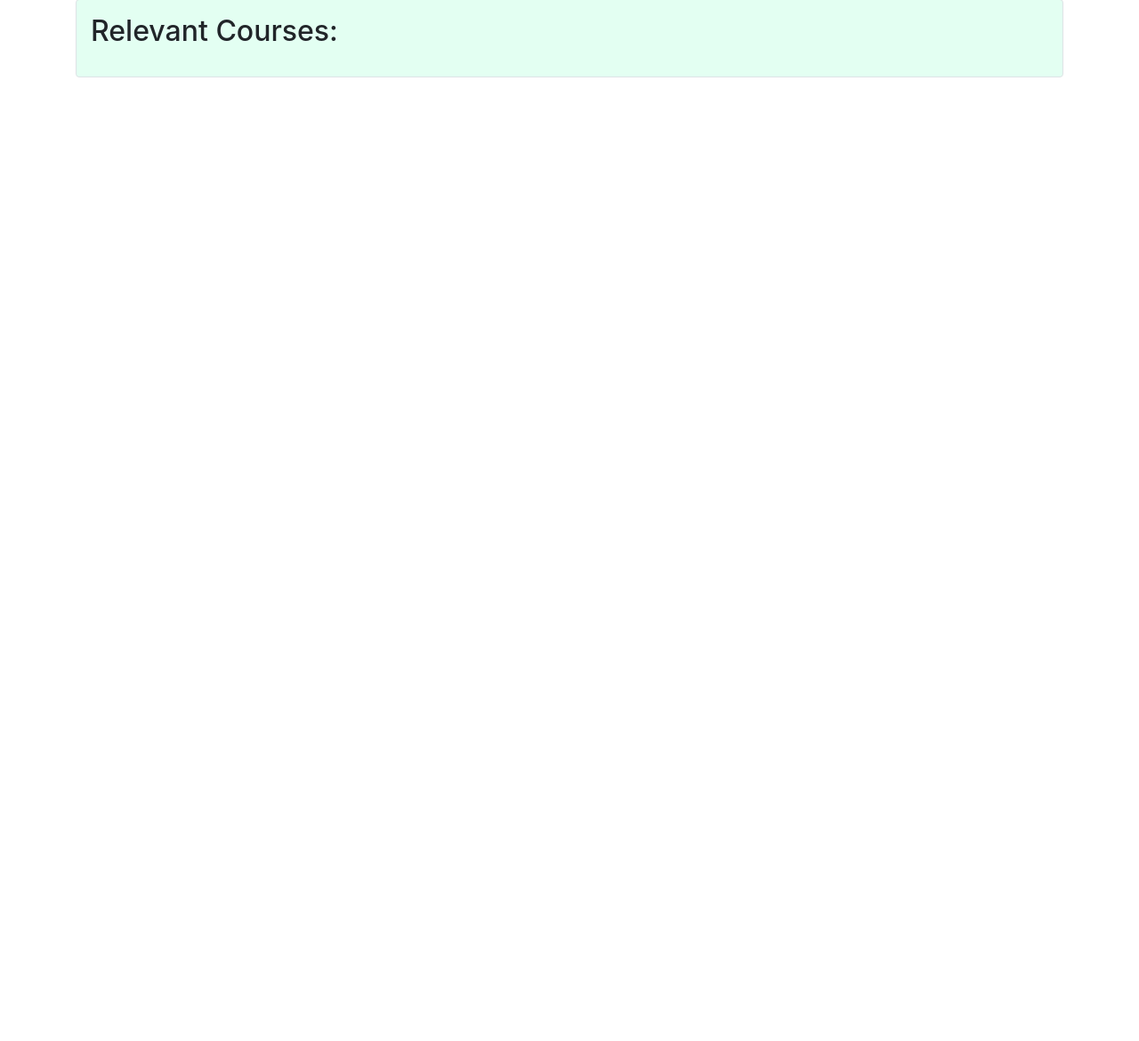
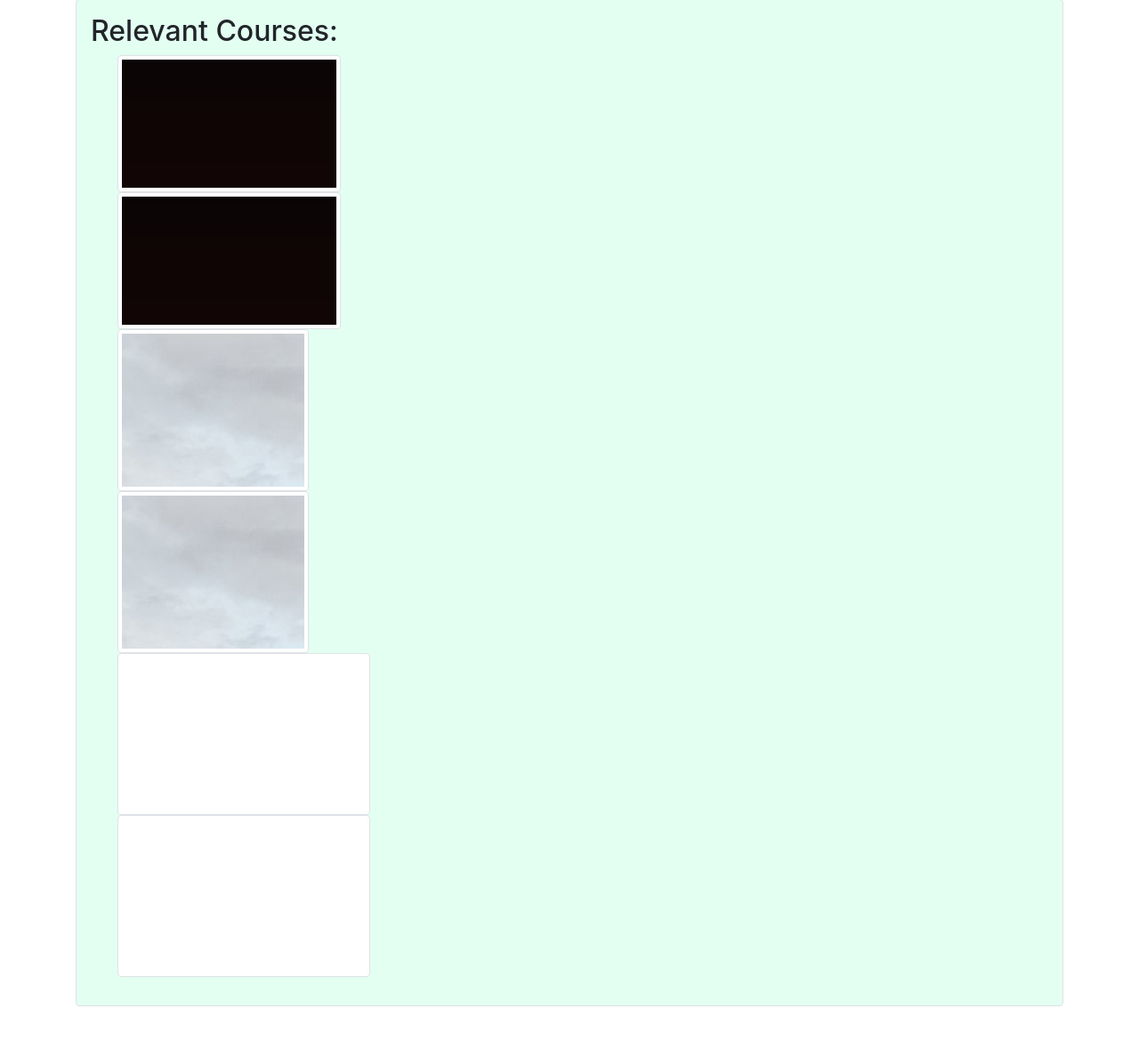
Before and after one commit to Justins574/Justins574.github.io, a plain HTML site: page index.html in a window 1280 px wide. Shown: the part 3776-4946 px from the top of the page at 89% size. Before the commit the page ends 4191 px from the top, so only its background shows below. Drawn offline with nearby package versions, Linux system fonts and the light colour scheme.

Commit message:
Test images

```diff
--- a/index.html
+++ b/index.html
@@ -331,6 +331,42 @@
 
 		<h2>Relevant Courses:</h2>
 
+		<div class="container">
+			<div class="container">
+				<img src="1.png"  alt="Compiler" class="img-fluid img-thumbnail rounded">
+			</div>
+		</div>
+
+		<div class="container">
+			<div class="container">
+				<img src="1.PNG"  alt="Compiler" class="img-fluid img-thumbnail rounded">
+			</div>
+		</div>
+
+		<div class="container">
+			<div class="container">
+				<img src="2.png"  alt="Compiler" class="img-fluid img-thumbnail rounded">
+			</div>
+		</div>
+
+		<div class="container">
+			<div class="container">
+				<img src="2.PNG"  alt="Compiler" class="img-fluid img-thumbnail rounded">
+			</div>
+		</div>
+
+		<div class="container">
+			<div class="container">
+				<img src="3Case.PNG"  alt="Compiler" class="img-fluid img-thumbnail rounded">
+			</div>
+		</div>
+
+		<div class="container">
+			<div class="container">
+				<img src="3case.PNG"  alt="Compiler" class="img-fluid img-thumbnail rounded">
+			</div>
+		</div>
+
 		<p>
 
 		</p>
```
Also changed, not shown: 1.PNG (added), 2.png (added), 3Case.PNG (added).
